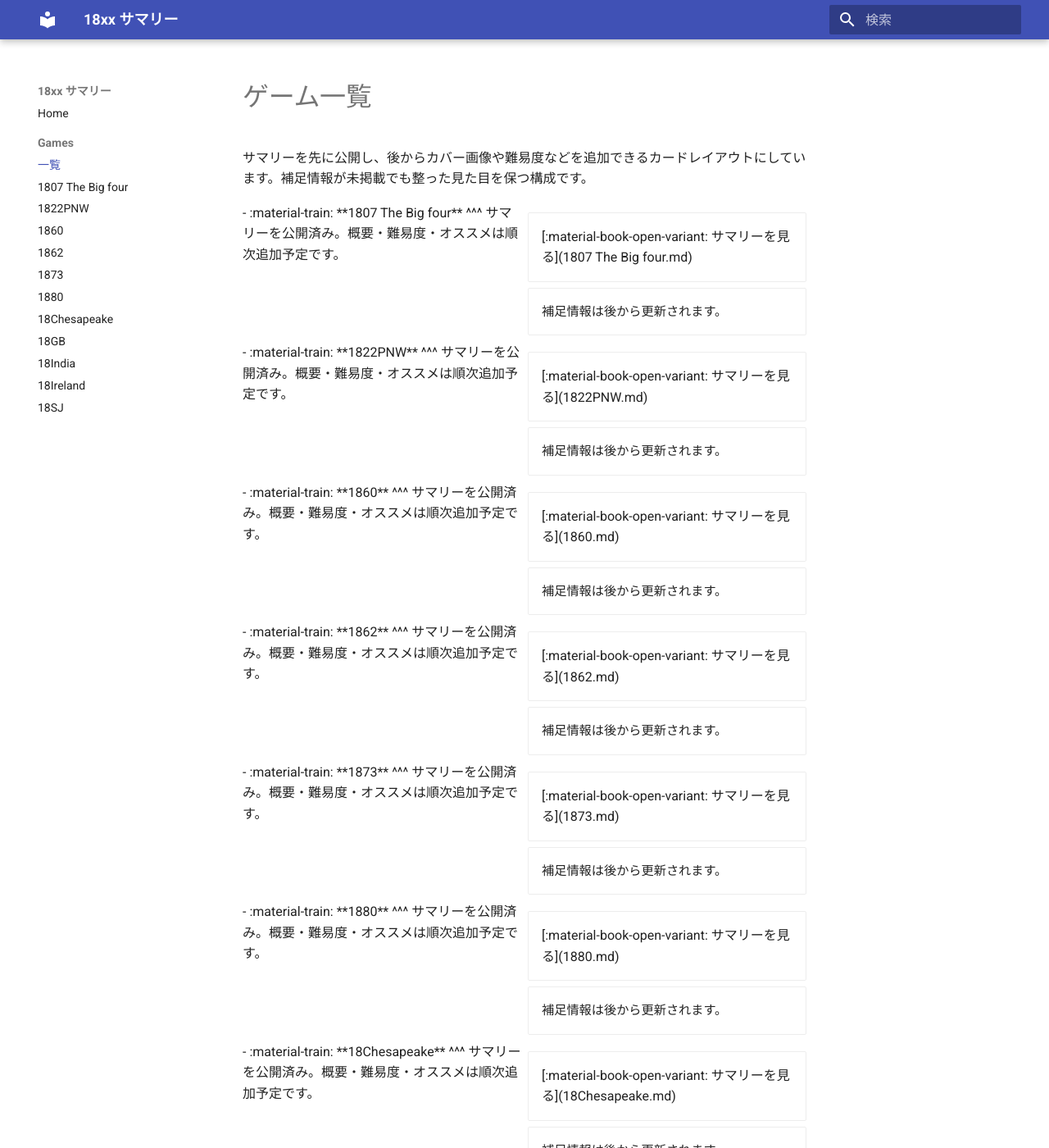
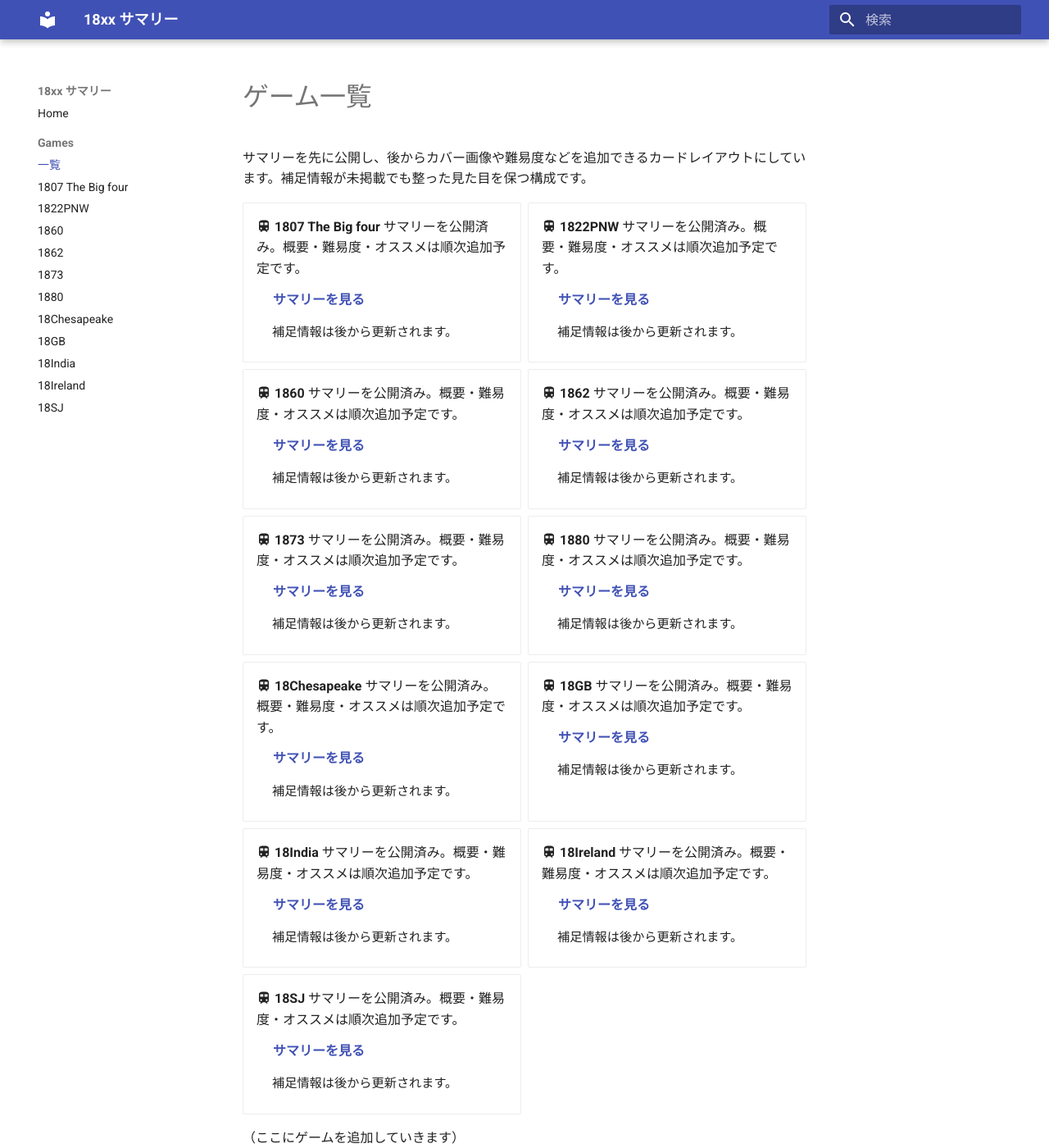
Before and after one commit to satamoto7/18xx-summary-jp, an MkDocs documentation site: the page built from docs/games/index.md, in a window 1280 px wide and 1400 px high. Shown: the whole window at 82% size. Built offline with MkDocs 1.6.1 and Material for MkDocs 9.7.7, drawn with Linux system fonts in a browser that asks for light colours; some of the changed text lies outside the part shown.

Commit message:
- games/index のカードレイアウト崩れを修正 - mkdocs.yml に md_in_html / pymdownx.emoji を追加して HTML 内 Markdown と Material アイコンを正しく描画 - index.md のカード内リンクをHTMLに統一し、生テキスト表示を解消

```diff
--- a/docs/games/index.md
+++ b/docs/games/index.md
@@ -5,90 +5,90 @@
 <div class="grid cards" markdown>
 
 -   :material-train: **1807 The Big four**
-    ^^^
     サマリーを公開済み。概要・難易度・オススメは順次追加予定です。
+
     <ul class="game-card__meta">
-      <li>[:material-book-open-variant: サマリーを見る](1807 The Big four.md)</li>
+      <li><a href="1807%20The%20Big%20four/">サマリーを見る</a></li>
       <li class="game-card__placeholder">補足情報は後から更新されます。</li>
     </ul>
 
 -   :material-train: **1822PNW**
-    ^^^
     サマリーを公開済み。概要・難易度・オススメは順次追加予定です。
+
     <ul class="game-card__meta">
-      <li>[:material-book-open-variant: サマリーを見る](1822PNW.md)</li>
+      <li><a href="1822PNW/">サマリーを見る</a></li>
       <li class="game-card__placeholder">補足情報は後から更新されます。</li>
     </ul>
 
 -   :material-train: **1860**
-    ^^^
     サマリーを公開済み。概要・難易度・オススメは順次追加予定です。
+
     <ul class="game-card__meta">
-      <li>[:material-book-open-variant: サマリーを見る](1860.md)</li>
+      <li><a href="1860/">サマリーを見る</a></li>
       <li class="game-card__placeholder">補足情報は後から更新されます。</li>
     </ul>
 
 -   :material-train: **1862**
-    ^^^
     サマリーを公開済み。概要・難易度・オススメは順次追加予定です。
+
     <ul class="game-card__meta">
-      <li>[:material-book-open-variant: サマリーを見る](1862.md)</li>
+      <li><a href="1862/">サマリーを見る</a></li>
       <li class="game-card__placeholder">補足情報は後から更新されます。</li>
     </ul>
 
 -   :material-train: **1873**
-    ^^^
     サマリーを公開済み。概要・難易度・オススメは順次追加予定です。
+
     <ul class="game-card__meta">
-      <li>[:material-book-open-variant: サマリーを見る](1873.md)</li>
+      <li><a href="1873/">サマリーを見る</a></li>
       <li class="game-card__placeholder">補足情報は後から更新されます。</li>
     </ul>
 
 -   :material-train: **1880**
-    ^^^
     サマリーを公開済み。概要・難易度・オススメは順次追加予定です。
+
     <ul class="game-card__meta">
-      <li>[:material-book-open-variant: サマリーを見る](1880.md)</li>
+      <li><a href="1880/">サマリーを見る</a></li>
       <li class="game-card__placeholder">補足情報は後から更新されます。</li>
     </ul>
 
 -   :material-train: **18Chesapeake**
-    ^^^
     サマリーを公開済み。概要・難易度・オススメは順次追加予定です。
+
     <ul class="game-card__meta">
-      <li>[:material-book-open-variant: サマリーを見る](18Chesapeake.md)</li>
+      <li><a href="18Chesapeake/">サマリーを見る</a></li>
       <li class="game-card__placeholder">補足情報は後から更新されます。</li>
     </ul>
 
 -   :material-train: **18GB**
-    ^^^
     サマリーを公開済み。概要・難易度・オススメは順次追加予定です。
+
     <ul class="game-card__meta">
-      <li>[:material-book-open-variant: サマリーを見る](18GB.md)</li>
+      <li><a href="18GB/">サマリーを見る</a></li>
       <li class="game-card__placeholder">補足情報は後から更新されます。</li>
     </ul>
 
 -   :material-train: **18India**
-    ^^^
     サマリーを公開済み。概要・難易度・オススメは順次追加予定です。
+
     <ul class="game-card__meta">
-      <li>[:material-book-open-variant: サマリーを見る](18India.md)</li>
+      <li><a href="18India/">サマリーを見る</a></li>
       <li class="game-card__placeholder">補足情報は後から更新されます。</li>
     </ul>
 
 -   :material-train: **18Ireland**
-    ^^^
     サマリーを公開済み。概要・難易度・オススメは順次追加予定です。
+
     <ul class="game-card__meta">
-      <li>[:material-book-open-variant: サマリーを見る](18Ireland.md)</li>
+      <li><a href="18Ireland/">サマリーを見る</a></li>
       <li class="game-card__placeholder">補足情報は後から更新されます。</li>
     </ul>
 
 -   :material-train: **18SJ**
-    ^^^
     サマリーを公開済み。概要・難易度・オススメは順次追加予定です。
+
     <ul class="game-card__meta">
-      <li>[:material-book-open-variant: サマリーを見る](18SJ.md)</li>
+      <li><a href="18SJ/">サマリーを見る</a></li>
       <li class="game-card__placeholder">補足情報は後から更新されます。</li>
     </ul>
 
--- a/mkdocs.yml
+++ b/mkdocs.yml
@@ -14,7 +14,12 @@ markdown_extensions:
   - toc:
       permalink: true
   - admonition
+  - attr_list
+  - md_in_html
   - pymdownx.details
+  - pymdownx.emoji:
+      emoji_index: !!python/name:material.extensions.emoji.twemoji
+      emoji_generator: !!python/name:material.extensions.emoji.to_svg
   - pymdownx.superfences
   - pymdownx.tabbed:
       alternate_style: true
```
